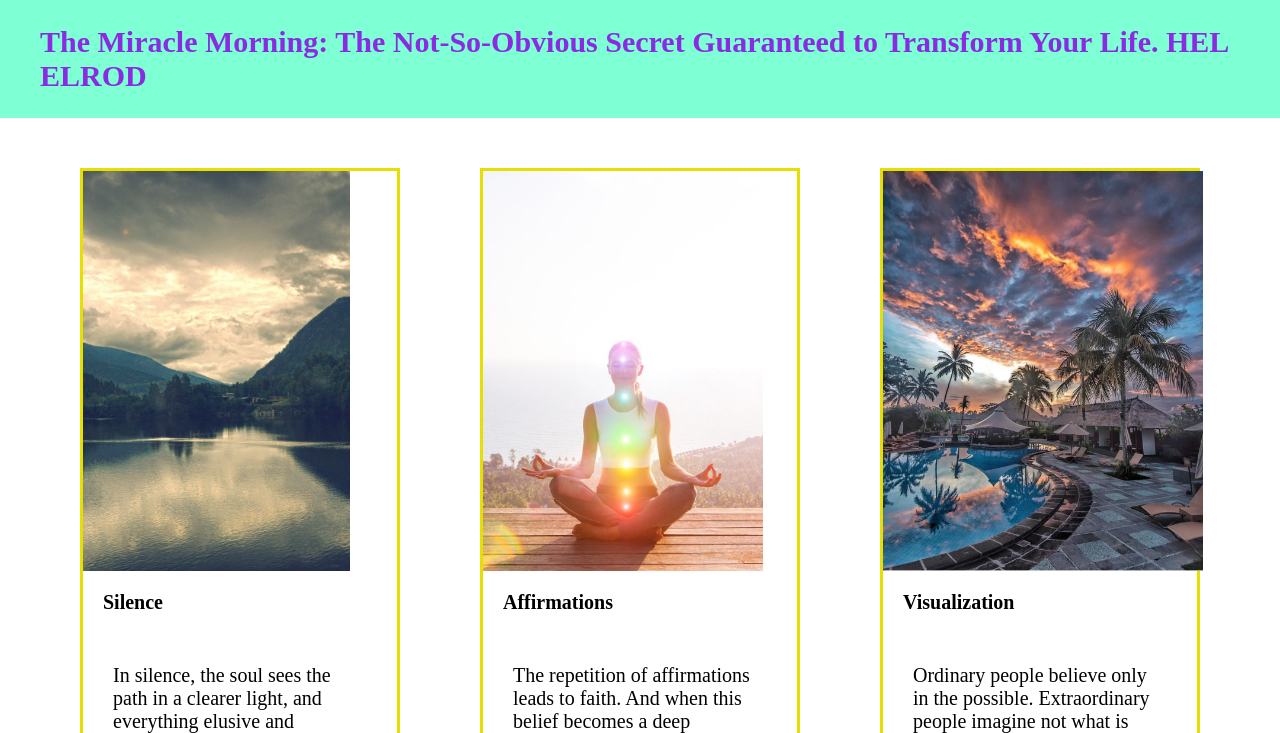
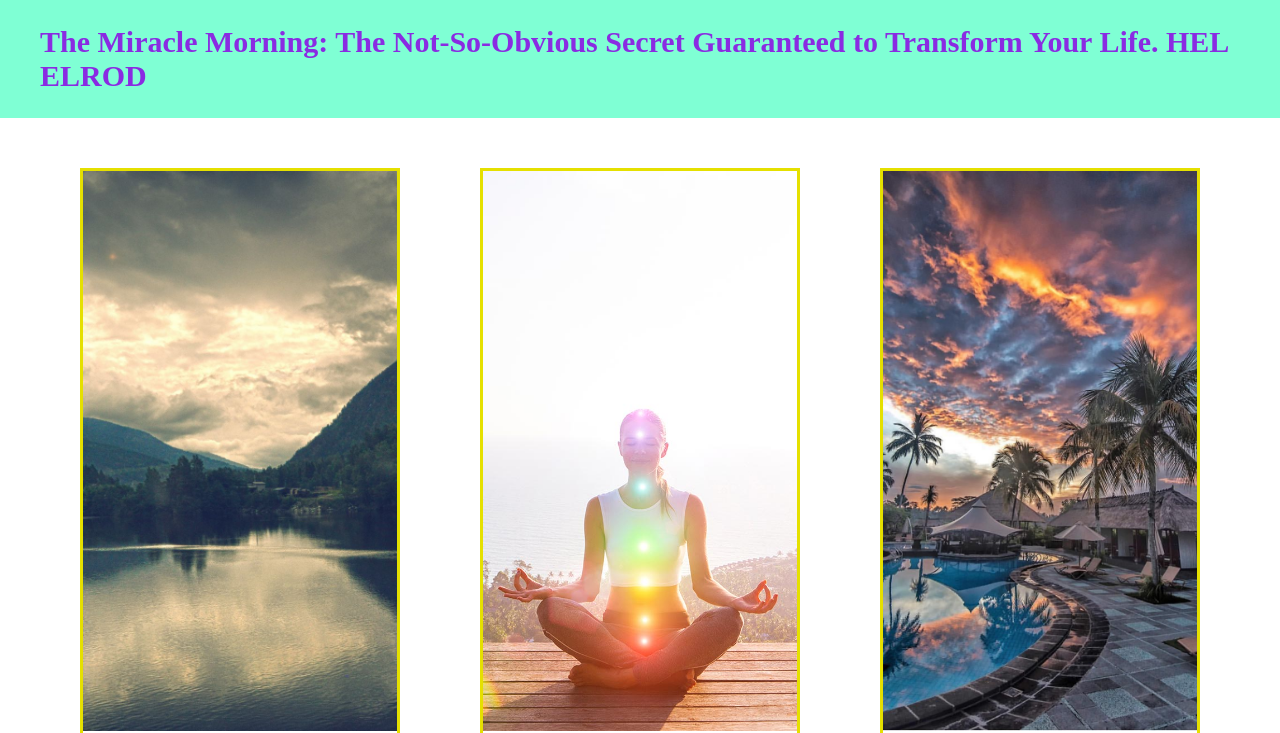
Before and after one commit to Botanmf/MCSgit, a plain HTML site: page 7_practice/index.html in a window 1280 px wide. Shown: the top 733 px of the page. Drawn offline with Linux system fonts and the light colour scheme.

Commit message:
Финальный

```diff
--- a/7_practice/index.html
+++ b/7_practice/index.html
@@ -38,7 +38,8 @@ HEL ELROD
         <div class="box-1">
             <div class="illustration">
                 <img src="images/illustration-big.png"
-                srcset="images/nv_Reiki.jpg"/>
+                srcset="images/nv_Reiki.jpg"
+                />
             </div>
             <div class="box-header">Affirmations</div>
             <div class="box-text-1">
@@ -61,7 +62,7 @@ HEL ELROD
             <div class="illustration">
                 <img src="images/illustration-big.png"
                 srcset="images/visual.jpg"
-                />
+                style="max-width: 100%"/>
             </div>
             <div class="box-header">Visualization</div>
             <div class="box-text-1">
--- a/7_practice/styles.css
+++ b/7_practice/styles.css
@@ -27,16 +27,14 @@
 
 }
 
-.illustration {
-    display: flex;
+img {
     width: 100%;
-    height: 400px;
+    height: 560px;
     object-fit: cover;
 }
 
 .box-text-1 {
     padding: 30px;
-    display: flex;
 }
 
 
```
